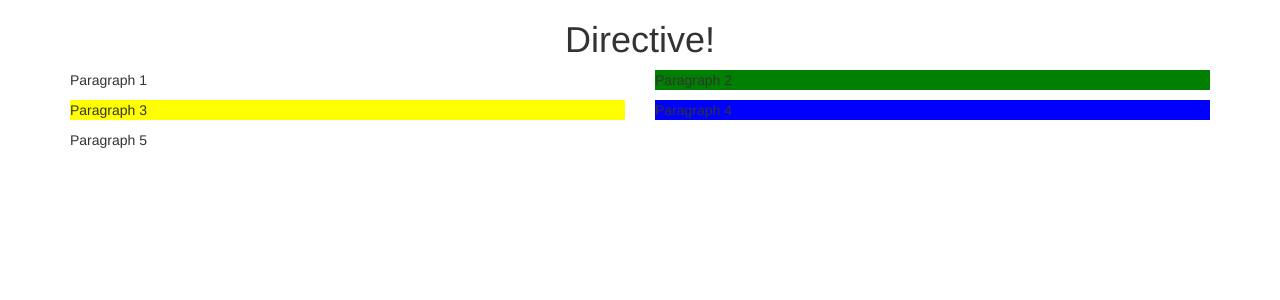
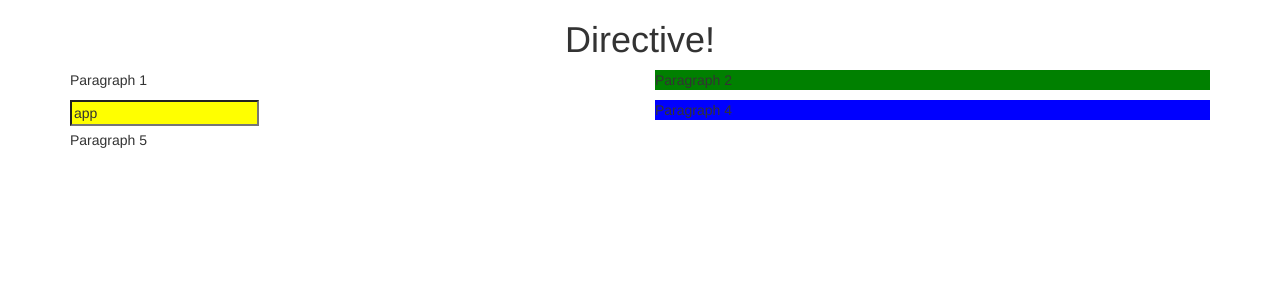
Before and after one commit to kaings/classroom-angularproj5, an Angular app: page / in a window 1280 px wide. Shown: the top 300 px of the page. Built offline with nearby package versions, Linux system fonts and the light colour scheme.

Commit message:
other reference

```diff
--- a/src/app/app.component.html
+++ b/src/app/app.component.html
@@ -8,7 +8,7 @@
       <p appBasicHighlight>Paragraph 2</p>
     </div>
     <div class="col-md-6">
-      <p appBasicHighlightRenderer2>Paragraph 3</p>
+      <input appBasicHighlightRenderer2 name="test" [(ngModel)]="title" />
     </div>
     <div class="col-md-6">
       <p appBasicHighlightHostbinding>Paragraph 4</p>
--- a/src/app/app.module.ts
+++ b/src/app/app.module.ts
@@ -5,6 +5,7 @@ import { AppComponent } from './app.component';
 import { BasicHighlightDirective } from './basic-highlight/basic-highlight.directive';
 import { BasicHighlightRenderer2Directive } from './basic-highlight-renderer2/basic-highlight-renderer2.directive';
 import { BasicHighlightHostbindingDirective } from './basic-highlight-hostbinding/basic-highlight-hostbinding.directive';
+import {FormsModule, ReactiveFormsModule} from '@angular/forms';
 
 @NgModule({
   declarations: [
@@ -14,7 +15,8 @@ import { BasicHighlightHostbindingDirective } from './basic-highlight-hostbindin
     BasicHighlightHostbindingDirective
   ],
   imports: [
-    BrowserModule
+    BrowserModule,
+    FormsModule
   ],
   providers: [],
   bootstrap: [AppComponent]
```
Also changed, not shown: src/app/basic-highlight-renderer2/basic-highlight-renderer2.directive.ts (+5 -2 lines).
